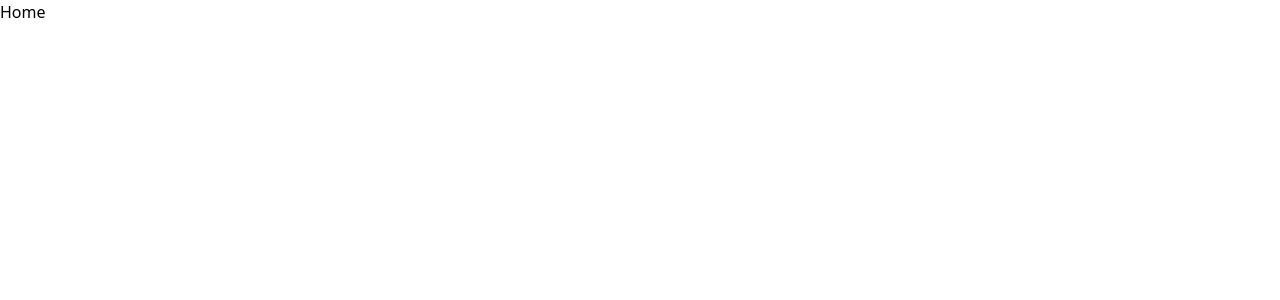
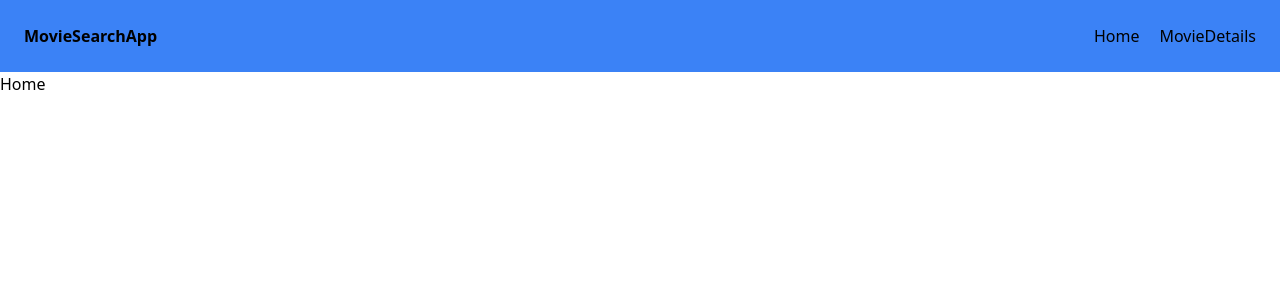
Before and after one commit to miftaha/movie-search-app, a React (Vite) app: page / in a window 1280 px wide. Shown: the top 300 px of the page. Built offline with nearby package versions, Linux system fonts and the light colour scheme.

Commit message:
create a navbar

```diff
--- a/src/App.jsx
+++ b/src/App.jsx
@@ -1,10 +1,12 @@
 import { BrowserRouter, Routes, Route } from 'react-router-dom'
 import Home from './pages/Home'
 import MovieDetails from './components/MovieDetails'
+import Navbar from './components/Navbar'
 function App() {
   return (
     <>
       <BrowserRouter>
+        <Navbar />
         <Routes>
           <Route path="/" element={<Home />} />
           <Route path="/movie/:id" element={<MovieDetails />} />
--- /dev/null
+++ b/src/components/Navbar.jsx
@@ -0,0 +1,34 @@
+import { NavLink } from 'react-router-dom'
+
+const Navbar = () => {
+  return (
+    <nav className="bg-blue-500 ">
+      <div className="flex justify-between items-center container mx-auto p-6">
+        <h1 className="text-black font-semibold">
+          <NavLink to={'/'}>MovieSearchApp</NavLink>
+        </h1>
+
+        <ul className="flex gap-5">
+          <li>
+            <NavLink
+              to={'/'}
+              className="text-black font-medium hover:text-gray-700 duration-300"
+            >
+              Home
+            </NavLink>
+          </li>
+          <li>
+            <NavLink
+              to={'/movie/:id'}
+              className="text-black font-medium hover:text-gray-700 duration-300"
+            >
+              MovieDetails
+            </NavLink>
+          </li>
+        </ul>
+      </div>
+    </nav>
+  )
+}
+
+export default Navbar
```
